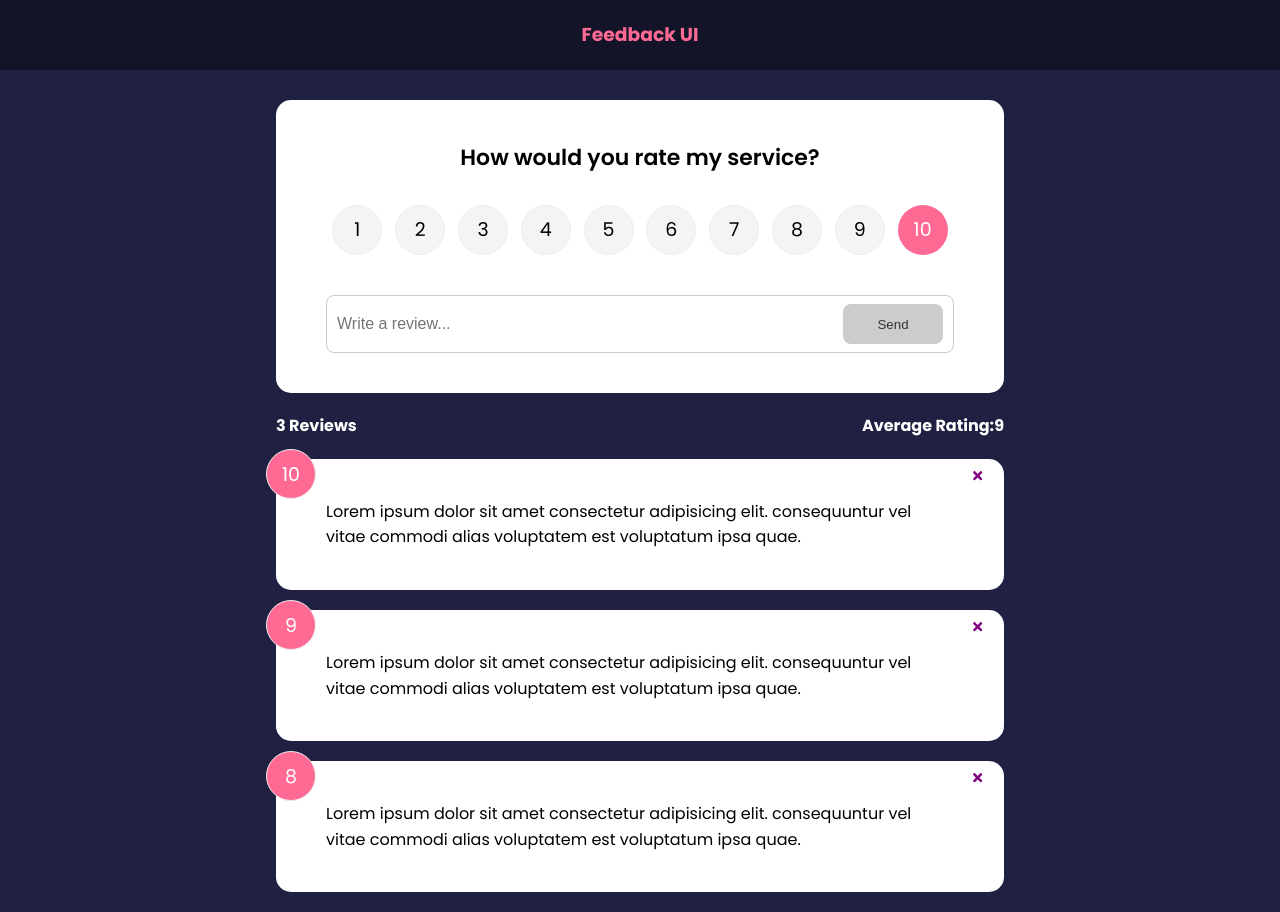
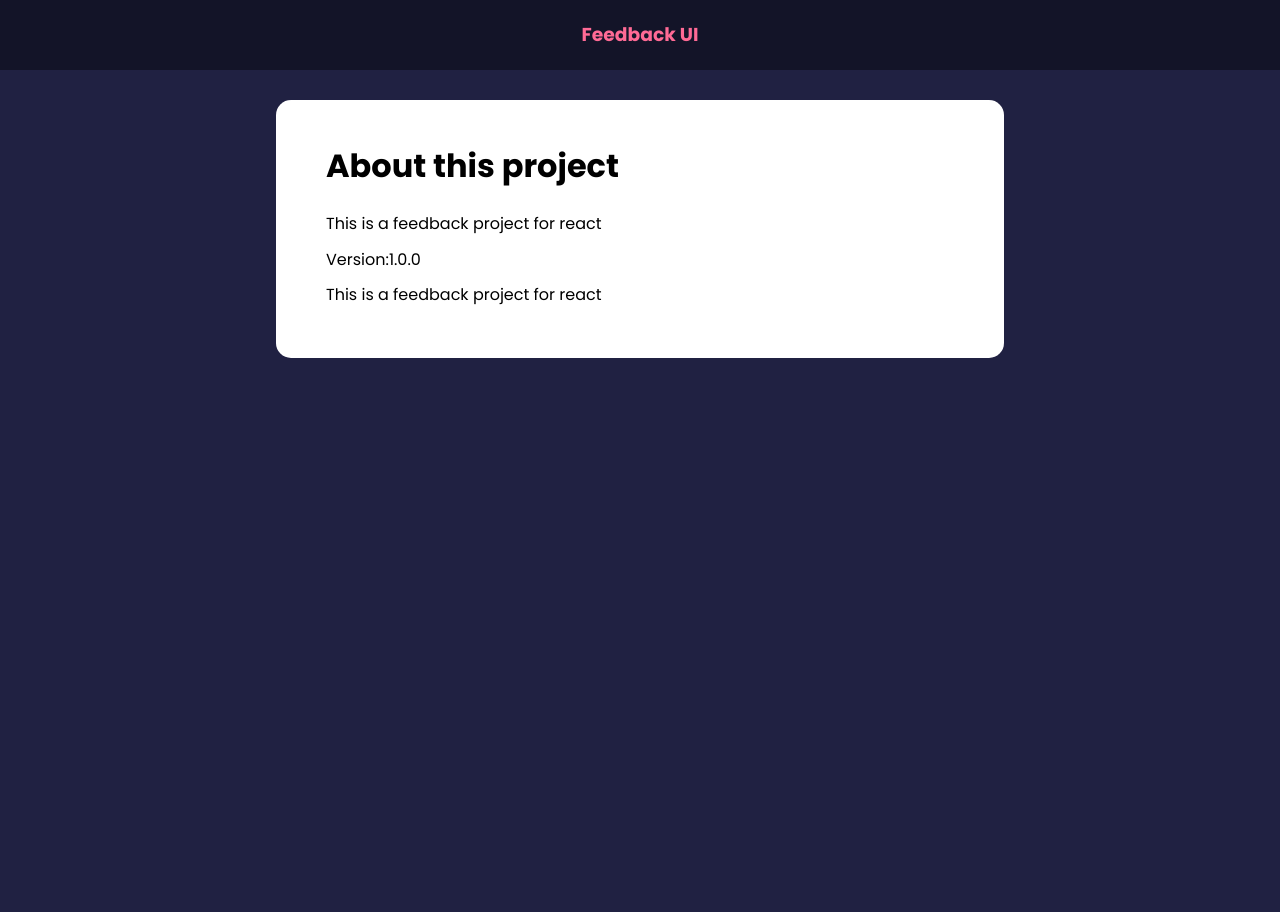
Before and after one commit to NileshSaha/feeback_react, a React (Create React App) app: page /about in a window 1280 px wide. After the commit the page ends 800 px from the top, so only its background shows below. Built offline with nearby package versions, Linux system fonts and the light colour scheme.

Commit message:
react router added for about section

```diff
--- a/package.json
+++ b/package.json
@@ -10,6 +10,7 @@
     "react": "^18.2.0",
     "react-dom": "^18.2.0",
     "react-icons": "^4.7.1",
+    "react-router-dom": "^6.0.1",
     "react-scripts": "5.0.1",
     "uuid": "^9.0.0",
     "web-vitals": "^2.1.4"
--- a/src/App.js
+++ b/src/App.js
@@ -1,9 +1,11 @@
-import {v4 as uuidv4} from 'uuid'
+import { v4 as uuidv4 } from 'uuid'
+import { BrowserRouter as Router, Routes, Route } from 'react-router-dom'
 import { useState } from 'react'
 import Header from './components/Header'
 import FeedbackList from './components/FeedbackList'
 import FeedbackStats from './components/FeedbackStats'
 import FeedbackForm from './components/FeedbackForm'
+import AboutPage from './pages/AboutPage'
 import FeedbackData from './data/FeedbackData'
 
 function App() {
@@ -21,14 +23,28 @@ function App() {
   }
 
   return (
-    <>
+    <Router>
       <Header />
       <div className='container'>
-        <FeedbackForm submit={addFeedback}/>
-        <FeedbackStats feedback={feedback}/>
-        <FeedbackList feedback={feedback} handleDelete={deleteFeedback} />
+        <Routes>
+          <Route
+            exact
+            path='/'
+            element={
+              <>
+                <FeedbackForm submit={addFeedback} />
+                <FeedbackStats feedback={feedback} />
+                <FeedbackList
+                  feedback={feedback}
+                  handleDelete={deleteFeedback}
+                />
+              </>
+            }
+          ></Route>
+          <Route path='/about' element={<AboutPage />} />
+        </Routes>
       </div>
-    </>
+    </Router>
   )
 }
 
--- a/src/components/FeedbackItem.jsx
+++ b/src/components/FeedbackItem.jsx
@@ -15,7 +15,7 @@ function FeedbackItem({ feedback, handleDelete }) {
 
 FeedbackItem.defaultProps = {
   feedback: {
-    id: 0,
+    id: '',
     rating: 0,
     text: '',
   },
--- a/src/components/FeedbackList.jsx
+++ b/src/components/FeedbackList.jsx
@@ -31,7 +31,7 @@ function FeedbackList({ feedback, handleDelete }) {
 FeedbackList.defaultProps = {
   feedback: [
     {
-      id: 1,
+      id: '0f858a7a-49a6-494f-9c9d-7e6d0bfafab8',
       rating: 10,
       text: 'Lorem ipsum dolor sit amet consectetur adipisicing elit. consequuntur vel vitae commodi alias voluptatem est voluptatum ipsa quae.',
     },
@@ -41,7 +41,7 @@ FeedbackList.defaultProps = {
 FeedbackList.propTypes = {
   feedback: PropTypes.arrayOf(
     PropTypes.shape({
-      id: PropTypes.number.isRequired,
+      id: PropTypes.string.isRequired,
       rating: PropTypes.number.isRequired,
       text: PropTypes.string.isRequired,
     })
--- a/src/components/FeedbackStats.jsx
+++ b/src/components/FeedbackStats.jsx
@@ -19,7 +19,7 @@ function FeedbackStats({ feedback }) {
 FeedbackStats.defaultProps = {
   feedback: [
     {
-      id: 1,
+      id: '0f858a7a-49a6-494f-9c9d-7e6d0bfafab8',
       rating: 10,
       text: 'Lorem ipsum dolor sit amet consectetur adipisicing elit. consequuntur vel vitae commodi alias voluptatem est voluptatum ipsa quae.',
     },
@@ -29,7 +29,7 @@ FeedbackStats.defaultProps = {
 FeedbackStats.propTypes = {
   feedback: PropTypes.arrayOf(
     PropTypes.shape({
-      id: PropTypes.number.isRequired,
+      id: PropTypes.string.isRequired,
       rating: PropTypes.number.isRequired,
       text: PropTypes.string.isRequired,
     })
--- a/src/data/FeedbackData.js
+++ b/src/data/FeedbackData.js
@@ -1,16 +1,16 @@
 const FeedbackData = [
   {
-    id: 1,
+    id: '0f858a7a-49a6-494f-9c9d-7e6d0bfafab8',
     rating: 10,
     text: 'Lorem ipsum dolor sit amet consectetur adipisicing elit. consequuntur vel vitae commodi alias voluptatem est voluptatum ipsa quae.',
   },
   {
-    id: 2,
+    id: 'e82064eb-0e99-49e6-8540-038ad9bbace4',
     rating: 9,
     text: 'Lorem ipsum dolor sit amet consectetur adipisicing elit. consequuntur vel vitae commodi alias voluptatem est voluptatum ipsa quae.',
   },
   {
-    id: 3,
+    id: '8e05d49e-14f8-4440-8502-9bce45a5806f',
     rating: 8,
     text: 'Lorem ipsum dolor sit amet consectetur adipisicing elit. consequuntur vel vitae commodi alias voluptatem est voluptatum ipsa quae.',
   },
--- /dev/null
+++ b/src/pages/AboutPage.jsx
@@ -0,0 +1,15 @@
+import Card from '../components/shared/Card'
+
+
+function AboutPage() {
+  return (<Card>
+    <div className='about'>
+        <h1>About this project</h1>
+        <p>This is a feedback project for react</p>
+        <p>Version:1.0.0</p>
+        <p>This is a feedback project for react</p>
+    </div>
+  </Card>)
+}
+
+export default AboutPage
```
Also changed, not shown: 1 other file (tests, documents, lock files or other folders).
